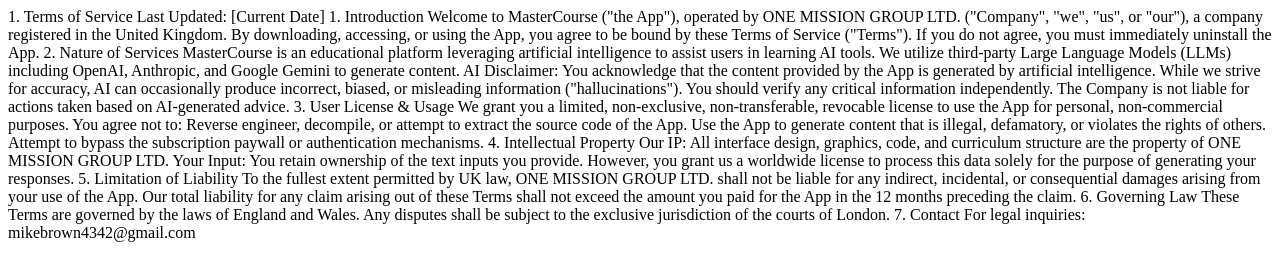
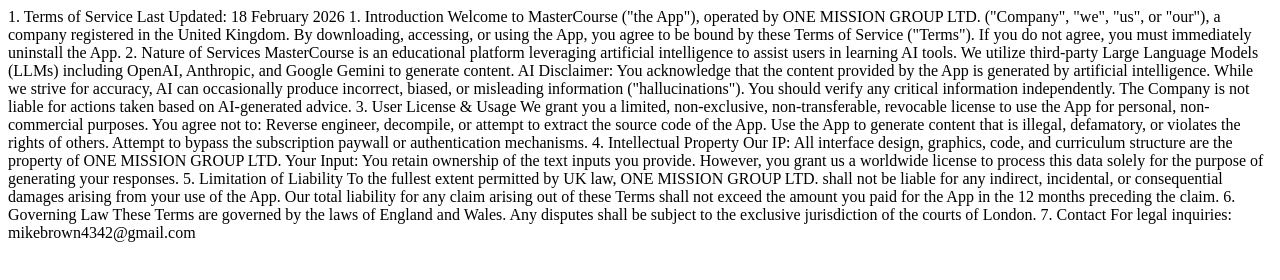
Before and after one commit to moufakaj/x7-social, a plain HTML site: page terms.html in a window 1280 px wide. Drawn offline with Linux system fonts and the light colour scheme.

Commit message:
Update last updated date in terms.html

```diff
--- a/terms.html
+++ b/terms.html
@@ -1,6 +1,6 @@
 <html><body>
 1. Terms of Service
-Last Updated: [Current Date]
+Last Updated: 18 February 2026
 
 1. Introduction
 Welcome to MasterCourse ("the App"), operated by ONE MISSION GROUP LTD. ("Company", "we", "us", or "our"), a company registered in the United Kingdom. By downloading, accessing, or using the App, you agree to be bound by these Terms of Service ("Terms"). If you do not agree, you must immediately uninstall the App.
```
